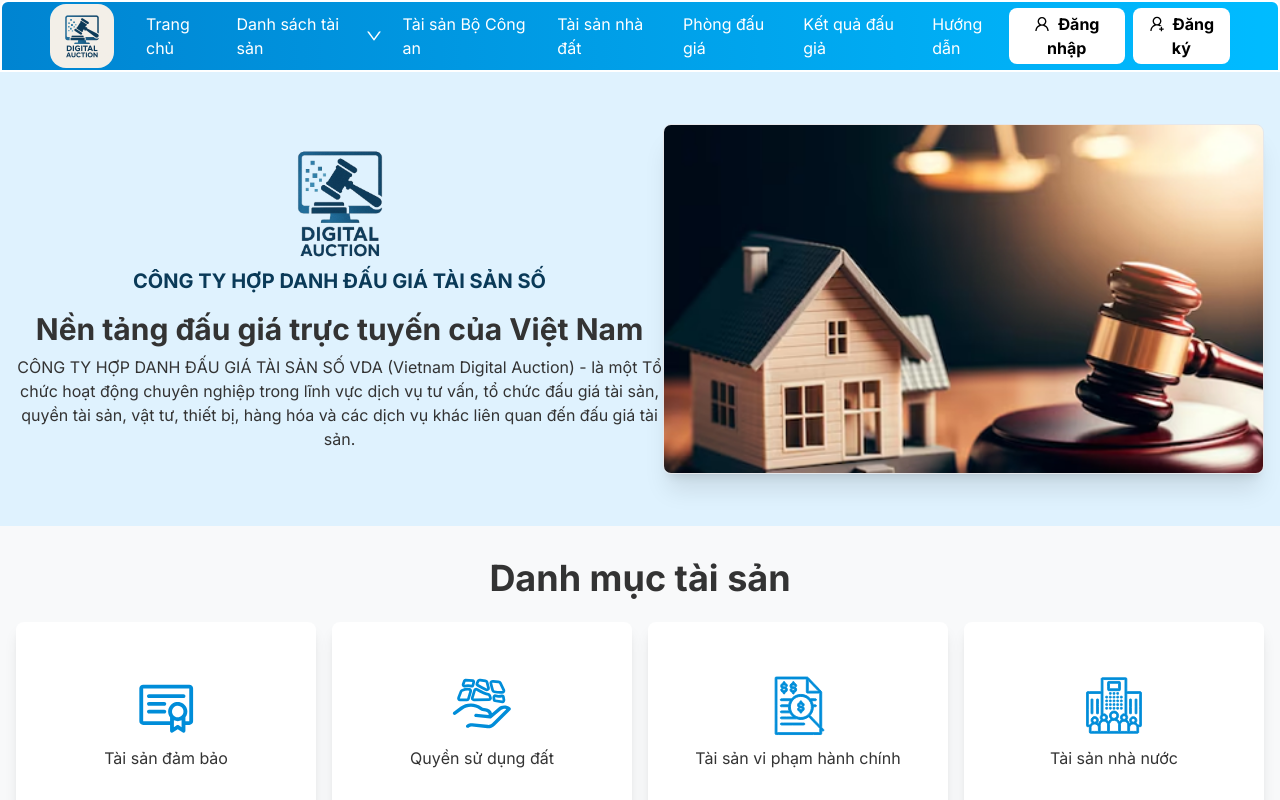
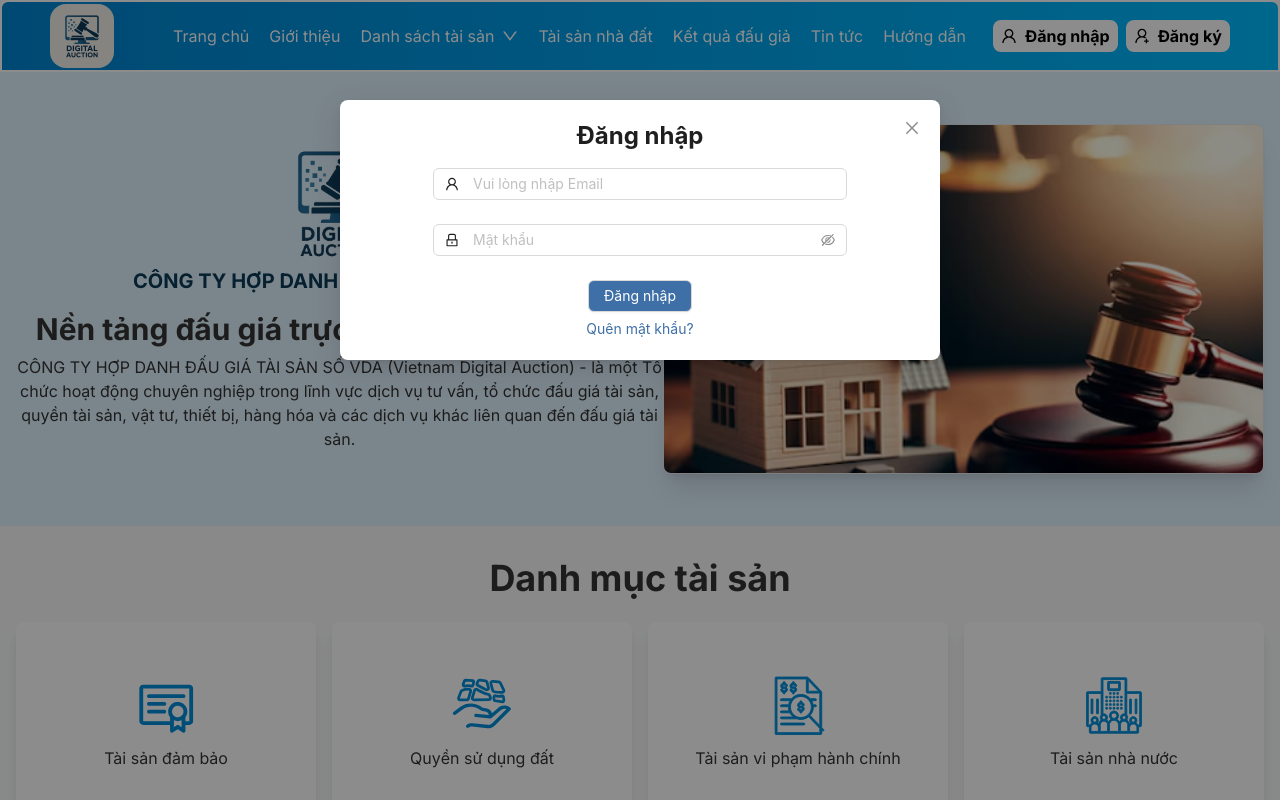
Before and after one commit to ShinyMai/digitalAuction_fe, a React (Vite) app: page / in a window 1280 px wide. Both pictures are taken after a click on the element "Đăng nhập". Shown: the top 800 px of the page. Built offline with nearby package versions, Linux system fonts and the light colour scheme; no server answers; a web font is replaced by a local one.

Commit message:
feat: login

```diff
--- a/src/components/Ekyc/EkycSDK.tsx
+++ b/src/components/Ekyc/EkycSDK.tsx
@@ -209,7 +209,7 @@
   return (
     <div
       id="ekyc_sdk_intergrated"
-      className="sm:rounded-lg sm:mx-8 sm:mt-4"
+      className="sm:rounded-lg lg:mx-8 sm:mt-4"
     />
   );
 };
--- a/src/layouts/AnonymousLayout/Components/Header.tsx
+++ b/src/layouts/AnonymousLayout/Components/Header.tsx
@@ -5,12 +5,14 @@
   UserOutlined,
 } from "@ant-design/icons";
 import { Dropdown, Space } from "antd";
-import { useMemo, memo } from "react";
+import { useMemo, memo, useState } from "react";
 import { assets } from "../../../assets";
 import { useNavigate } from "react-router-dom";
+import Login from "../../../pages/Anonymous/Login/Login";
 
 const Header = memo(() => {
   const navigate = useNavigate();
+  const [login, setLogin] = useState(false);
 
   const items = useMemo(
     () => [
@@ -109,6 +111,9 @@
           >
             Trang chủ
           </div>
+          <div className="cursor-pointer hover:scale-105">
+            Giới thiệu
+          </div>
           <Dropdown menu={{ items }}>
             <a
               onClick={(e) => e.preventDefault()}
@@ -121,23 +126,23 @@
             </a>
           </Dropdown>
           <div className="cursor-pointer hover:scale-105">
-            Tài sản Bộ Công an
-          </div>
-          <div className="cursor-pointer hover:scale-105">
             Tài sản nhà đất
           </div>
           <div className="cursor-pointer hover:scale-105">
-            Phòng đấu giá
+            Kết quả đấu giả
           </div>
           <div className="cursor-pointer hover:scale-105">
-            Kết quả đấu giả
+            Tin tức
           </div>
           <div className="cursor-pointer hover:scale-105">
             Hướng dẫn
           </div>
         </div>
         <div className="flex items-center gap-2 ">
-          <div className="text-sm md:text-base font-bold text-black bg-white hover:bg-blue-100 px-2 py-1 rounded-lg cursor-pointer text-center hover:scale-105">
+          <div
+            className="text-sm md:text-base font-bold text-black bg-white hover:bg-blue-100 px-2 py-1 rounded-lg cursor-pointer text-center hover:scale-105"
+            onClick={() => setLogin(true)}
+          >
             <UserOutlined className="mr-2" />
             Đăng nhập
           </div>
@@ -166,6 +171,12 @@
           </Dropdown>
         </div>
       </div>
+      {login && (
+        <Login
+          open={login}
+          onCancel={() => setLogin(false)}
+        />
+      )}
     </div>
   );
 });
--- a/src/pages/Anonymous/Login/Login.tsx
+++ b/src/pages/Anonymous/Login/Login.tsx
@@ -1,5 +1,148 @@
-const Login = () => {
-  return <div>Login</div>;
+import { Form, Input, Button, Spin, Modal } from "antd";
+import {
+  UserOutlined,
+  LockOutlined,
+} from "@ant-design/icons";
+import AuthServices from "../../../services/AuthServices";
+import { useState } from "react";
+import { toast } from "react-toastify";
+import { useDispatch } from "react-redux";
+import { setUser } from "../../../store/authReduxs/authSlice";
+
+interface LoginProps {
+  onCancel: () => void;
+  open: boolean;
+}
+
+const Login: React.FC<LoginProps> = ({
+  onCancel,
+  open,
+}) => {
+  const [loginError, setLoginError] = useState(false);
+  const [loading, setLoading] = useState(false);
+  const [formLogin] = Form.useForm();
+  const dispatch = useDispatch();
+
+  const loginAccout = async () => {
+    const values = await formLogin.validateFields();
+    try {
+      setLoading(true);
+      const res = await AuthServices.login(values);
+      console.log("Login Response:", res.code);
+      if (res.code === 200) {
+        dispatch(setUser(res.data));
+        onCancel();
+        toast.success(
+          res.message || "Đăng nhập thành công!"
+        );
+      }
+    } catch (error) {
+      setLoginError(true);
+      toast.error("Email hoặc mật khẩu không đúng!");
+      console.log("Login Failed:", error);
+    } finally {
+      setLoading(false);
+    }
+  };
+
+  return (
+    <Spin spinning={loading}>
+      <Modal
+        title={null}
+        open={open}
+        onCancel={onCancel}
+        footer={null}
+        width={600}
+      >
+        <div className="text-center">
+          <div className="text-2xl font-bold mb-4">
+            Đăng nhập
+          </div>
+          {loginError ? (
+            <div className="text-red-500 mb-2">
+              Email Hoặc Mật Khẩu không đúng!
+            </div>
+          ) : null}
+          <Form
+            form={formLogin}
+            name="normal_login"
+            className="sm:w-3/4"
+            style={{ margin: "auto" }}
+          >
+            <Form.Item
+              name="email"
+              rules={[
+                {
+                  required: true,
+                  message: "Vui lòng nhập Email!",
+                },
+                {
+                  type: "email",
+                  message: "Email không hợp lệ!",
+                },
+              ]}
+            >
+              <Input
+                prefix={
+                  <UserOutlined
+                    className="site-form-item-icon"
+                    style={{ paddingRight: "10px" }}
+                  />
+                }
+                placeholder="Vui lòng nhập Email"
+              />
+            </Form.Item>
+            <Form.Item
+              name="password"
+              rules={[
+                {
+                  required: true,
+                  message: "Vui lòng nhập mật khẩu!",
+                },
+              ]}
+            >
+              <Input.Password
+                prefix={
+                  <LockOutlined
+                    className="site-form-item-icon"
+                    style={{ paddingRight: "10px" }}
+                  />
+                }
+                placeholder="Mật khẩu"
+                onPressEnter={loginAccout}
+                onKeyDown={(e) => {
+                  if (e.key === "Enter") {
+                    loginAccout();
+                  }
+                }}
+              />
+            </Form.Item>
+            <Form.Item>
+              <Button
+                className="login-form-button"
+                onClick={loginAccout}
+                style={{
+                  backgroundColor: "#3e70a7",
+                  color: "white",
+                }}
+              >
+                Đăng nhập
+              </Button>
+            </Form.Item>
+          </Form>
+          <div
+            style={{
+              cursor: "pointer",
+              color: "#3e70a7",
+              marginTop: "-18px",
+            }}
+          >
+            Quên mật khẩu?
+          </div>
+        </div>
+      </Modal>
+    </Spin>
+  );
 };
 
 export default Login;
--- a/src/pages/Anonymous/Register/Register.tsx
+++ b/src/pages/Anonymous/Register/Register.tsx
@@ -1,7 +1,6 @@
 import { useState } from "react";
 import EkycSDK from "../../../components/Ekyc/EkycSDK";
 import { ConfigProvider, Steps } from "antd";
-import { UserOutlined } from "@ant-design/icons";
 import RegisterAccountForm from "./components/RegisterAccountForm";
 
 const Register = () => {
@@ -10,40 +9,33 @@
 
   console.log("acc", account);
   return (
-    <div className="px-32 py-4 w-3/4 mx-auto mt-4 bg-white rounded-lg">
+    <div className="lg:px-32 lg:py-4 lg:w-3/4 sm:px-6 w-full mx-auto mt-4 bg-white rounded-lg">
       <ConfigProvider
         theme={{
           components: {
             Steps: {
-              colorPrimary: "#1ab2c9",
+              colorPrimary: "#0093DE",
             },
           },
         }}
       >
+        <div className="hidden sm:block">
           <Steps
             current={current}
             items={[
               {
                 title: "Xác thực danh tính",
-              icon: (
-                <UserOutlined
-                  style={{ color: "#1ab2c9" }}
-                />
-              ),
               },
               {
                 title: "Thông tin tài khoản",
-              icon: (
-                <UserOutlined
-                  style={{ color: "#1ab2c9" }}
-                />
-              ),
               },
             ]}
             style={{
               fontWeight: "bold",
             }}
+            className="hidden sm:block"
           />
+        </div>
       </ConfigProvider>
       {current === 0 && (
         <EkycSDK
--- a/src/pages/Anonymous/Register/components/RegisterAccountForm.tsx
+++ b/src/pages/Anonymous/Register/components/RegisterAccountForm.tsx
@@ -5,14 +5,30 @@
   Form,
   Input,
   Row,
+  Select,
   Spin,
 } from "antd";
 import React, { useEffect, useState } from "react";
 import AuthServices from "../../../../services/AuthServices";
 
+interface Account {
+  email?: string;
+  password?: string;
+  citizenIdentification?: string;
+  phoneNumber?: string;
+  birthDay?: Date;
+  issueDate?: Date;
+  validDate?: Date;
+  nationality?: string;
+  gender?: boolean;
+  originLocation?: string;
+  recentLocation?: string;
+  issueBy?: string;
+}
+
 interface RegisterAccountFormProps {
   setAccount: (account: object) => void;
-  account: any;
+  account: Account;
 }
 
 const RegisterAccountForm: React.FC<
@@ -171,7 +187,14 @@
                 label="Giới tính"
                 rules={[{ required: true }]}
               >
-                <Input placeholder="Giới tính" readOnly />
+                <Select placeholder="Chọn giới tính">
+                  <Select.Option value={true}>
+                    Nam
+                  </Select.Option>
+                  <Select.Option value={false}>
+                    Nữ
+                  </Select.Option>
+                </Select>
               </Form.Item>
             </Col>
 
@@ -184,6 +207,7 @@
                 <DatePicker
                   format="YYYY/MM/DD"
                   placeholder="Chọn ngày sinh"
+                  allowClear={false}
                   readOnly
                 />
               </Form.Item>
@@ -258,6 +282,7 @@
                 <DatePicker
                   format="YYYY/MM/DD"
                   placeholder="Ngày cấp CCCD"
+                  allowClear={false}
                   readOnly
                 />
               </Form.Item>
@@ -282,6 +307,7 @@
                 <DatePicker
                   format="YYYY/MM/DD"
                   placeholder="Ngày hết hạn CCCD"
+                  allowClear={false}
                   readOnly
                 />
               </Form.Item>
--- a/src/services/AuthServices/index.tsx
+++ b/src/services/AuthServices/index.tsx
@@ -1,21 +1,38 @@
 import http from "../../utils/axiosConfigs";
 import { AccountAPI } from "./urls";
 import type { RegisterAccount } from "../../types/auth.ts";
+import type { ApiResponse } from "../../types/responseAxios.ts";
 
 interface LoginBody {
   email: string;
   password: string;
 }
 
-const login = (body: LoginBody) =>
+interface User {
+  id: string;
+  name: string;
+  email: string;
+  role: string;
+}
+
+const login = (
+  body: LoginBody
+): Promise<ApiResponse<User>> =>
   http.post(AccountAPI.login, body);
 
 const register = (body: RegisterAccount) =>
-  http.post(AccountAPI.register, body);
+  http.post<ApiResponse<RegisterAccount>>(
+    AccountAPI.register,
+    body
+  );
+
+const verify = () =>
+  http.get<ApiResponse<unknown>>(AccountAPI.verify);
 
 const AuthServices = {
   login,
   register,
+  verify,
 };
 
 export default AuthServices;
--- a/src/services/AuthServices/urls.tsx
+++ b/src/services/AuthServices/urls.tsx
@@ -1,6 +1,8 @@
 export const AccountAPI = {
-  login: "account/login",
+  login: "/LoginUser/Login",
   register: "/SignUp",
+  forgotPassword: "account/forgot-password",
+  verify: "/verify",
 } as const;
 
 export type AccountAPIKey = keyof typeof AccountAPI;
--- a/src/store/authReduxs/authLoader.tsx
+++ b/src/store/authReduxs/authLoader.tsx
@@ -1,30 +1,31 @@
 import { useEffect } from "react";
 import { useDispatch } from "react-redux";
-import { setTokens, setUser } from "./authSlice";
-import { useNavigate } from "react-router-dom";
+import { setUser, logout } from "./authSlice";
 import type { AppDispatch } from "../store";
+import AuthServices from "../../services/AuthServices";
 
 const AuthLoader = () => {
   const dispatch = useDispatch<AppDispatch>();
-  const navigate = useNavigate();
 
   useEffect(() => {
-    const accessToken = localStorage.getItem("accessToken");
-    const userData = localStorage.getItem("user");
-    const user = userData ? JSON.parse(userData) : null;
+    const loadUserFromServer = async () => {
+      try {
+        const res = await AuthServices.verify();
 
-    if (accessToken && user) {
-      dispatch(setTokens({ accessToken }));
-      dispatch(setUser(user));
-      if (user.role) {
-        if (user.role === "patient") {
-          // navigate("/");
+        if (res.status === 200) {
+          const user = await res.data;
+          dispatch(setUser(user));
         } else {
-          navigate(`/${user.role}`);
+          dispatch(logout());
         }
+      } catch (error) {
+        console.error("Failed to load user:", error);
+        dispatch(logout());
       }
-    }
-  }, [dispatch, navigate]);
+    };
+
+    loadUserFromServer();
+  }, [dispatch]);
 
   return null;
 };
--- a/src/store/authReduxs/authSlice.tsx
+++ b/src/store/authReduxs/authSlice.tsx
@@ -1,21 +1,16 @@
 import { createSlice } from "@reduxjs/toolkit";
 import type { PayloadAction } from "@reduxjs/toolkit";
-
-type UserRole = "staff" | "auctioner";
 
 interface User {
   id: string;
   name: string;
-  role: UserRole;
-  // Thêm các thuộc tính khác nếu cần
+  role: string;
 }
 
 interface AuthState {
-  accessToken: string | null;
   user: User | null;
 }
 
-// Parse user từ localStorage nếu có
 const getStoredUser = (): User | null => {
   const stored = localStorage.getItem("user");
   try {
@@ -26,7 +21,6 @@
 };
 
 const initialState: AuthState = {
-  accessToken: localStorage.getItem("accessToken") || null,
   user: getStoredUser(),
 };
 
@@ -34,18 +28,6 @@
   name: "auth",
   initialState,
   reducers: {
-    setTokens: (
-      state,
-      action: PayloadAction<{
-        accessToken: string;
-      }>
-    ) => {
-      state.accessToken = action.payload.accessToken;
-      localStorage.setItem(
-        "accessToken",
-        action.payload.accessToken
-      );
-    },
     setUser: (state, action: PayloadAction<User>) => {
       state.user = action.payload;
       localStorage.setItem(
@@ -54,14 +36,11 @@
       );
     },
     logout: (state) => {
-      state.accessToken = null;
       state.user = null;
-      localStorage.removeItem("accessToken");
       localStorage.removeItem("user");
     },
   },
 });
 
-export const { setTokens, setUser, logout } =
-  authSlice.actions;
+export const { setUser, logout } = authSlice.actions;
 export default authSlice.reducer;
--- /dev/null
+++ b/src/types/responseAxios.ts
@@ -0,0 +1,5 @@
+export interface ApiResponse<T> {
+  code: number;
+  message: string;
+  data: T;
+}
--- a/src/utils/axiosConfigs.tsx
+++ b/src/utils/axiosConfigs.tsx
@@ -1,16 +1,17 @@
 import axios, {
   type InternalAxiosRequestConfig,
 } from "axios";
+import { logout } from "../store/authReduxs/authSlice";
+import store from "../store/store";
 
 const API_BASE_URL = import.meta.env.VITE_BE_URL;
 
 const http = axios.create({
   baseURL: API_BASE_URL,
   timeout: 10000,
-  withCredentials: true, // Gửi cookie HTTP-Only
+  withCredentials: true,
 });
 
-// ✅ Request interceptor: thêm token vào headers
 http.interceptors.request.use(
   (config: InternalAxiosRequestConfig) => {
     return config;
@@ -18,4 +19,35 @@
   (error) => Promise.reject(error)
 );
 
+http.interceptors.response.use(
+  (response) => response?.data,
+  async (error) => {
+    const originalRequest = error.config;
+    const status = error.response?.status;
+    const message = error.response?.data?.message;
+
+    if (!status || status !== 401) {
+      return Promise.reject(error);
+    }
+
+    if (
+      message === "Mật khẩu không chính xác" ||
+      message === "Người dùng không tồn tại"
+    ) {
+      return Promise.reject(error);
+    }
+
+    if (originalRequest._retry) {
+      return Promise.reject(error);
+    }
+
+    originalRequest._retry = true;
+
+    store.dispatch(logout());
+    window.location.href = "/login";
+
+    return Promise.reject(error);
+  }
+);
+
 export default http;
```
Lines whose indentation alone changed are shown as unchanged.
